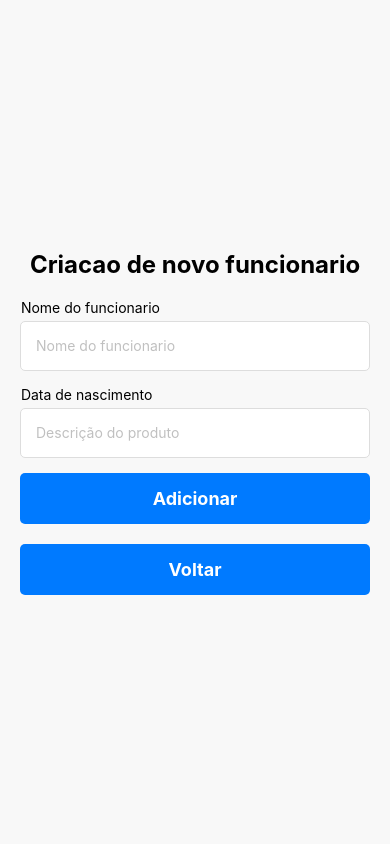
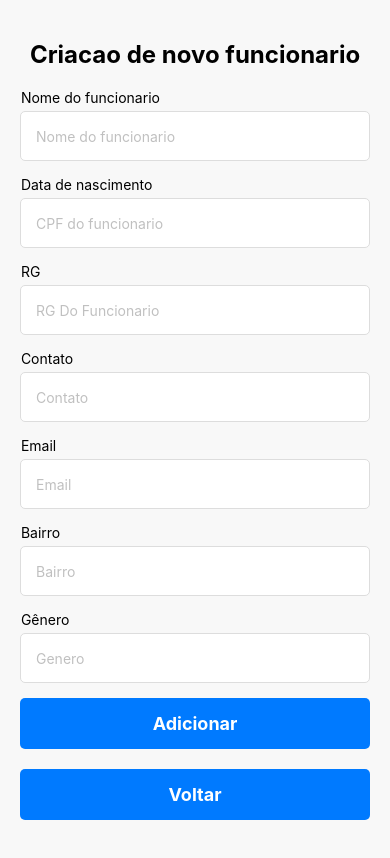
Before and after one commit to GiorgioRafael/Organiza, a React Native app: screen /TelaFuncionarios in a window 390 px wide. Built offline with nearby package versions, Linux system fonts and the light colour scheme; no server answers.

Commit message:
atualizaçoes na tela de funcionarios(nao tive tempo de testar) e algumas cores do app)

```diff
--- a/Components/DetalhesProduto.jsx
+++ b/Components/DetalhesProduto.jsx
@@ -1,63 +1,130 @@
 import React from 'react';
-import { Text, View, Button, StyleSheet, TouchableOpacity} from 'react-native';
-import { getFirestore } from "firebase/firestore";
-import { app } from '../config';
+import { Text, View, StyleSheet, TouchableOpacity, Alert } from 'react-native';
 import { empresaDelete } from './FireBaseDelete';
+const DetalhesProduto = ({ navigation, route }) => {
+  const { userId, produto } = route.params;
 
-const db = getFirestore(app);
+  const handleEdit = () => {
+    Alert.alert('Editar', 'Função de edição a ser implementada');
+  };
 
-const DetalhesProduto = ({ navigation, route }) => {
-  const { userId, produto } = route.params; // Acessa o produto e userId passados via navegação
-
+  const handleDelete = () => {
+    Alert.alert(
+      'Confirmar exclusão',
+      'Tem certeza que deseja excluir este produto?',
+      [
+        { text: 'Cancelar', style: 'cancel' },
+        {
+          text: 'Excluir',
+          onPress: () => {{ empresaDelete(userId, produto.id, navigation) }
+          }
+        },
+      ]
+    );
+  };
 
   return (
     <View style={styles.container}>
-      <Text style={styles.title}>Detalhes do Produto</Text>
-      <Text>Código: {produto.Codigo_Produto}</Text>
-      <Text>Nome: {produto.NomeProduto}</Text>
-      <Text>Quantidade: {produto.quantidade}</Text>
-      <Text>Preço: {produto.preco}</Text>
+      <Text style={styles.title}>Detalhes do item</Text>
 
-      <Button title='Excluir' onPress={() => { empresaDelete(userId, produto.id, navigation) }}/>
+      <View style={styles.infoContainer}>
+        <View style={styles.infoRow}>
+          <Text style={styles.label}>Código:</Text>
+          <Text style={styles.value}>{produto.Codigo_Produto}</Text>
+        </View>
+        <View style={styles.infoRow}>
+          <Text style={styles.label}>Nome:</Text>
+          <Text style={styles.value}>{produto.NomeProduto}</Text>
+        </View>
+        <View style={styles.infoRow}>
+          <Text style={styles.label}>Quantidade:</Text>
+          <Text style={styles.value}>{produto.quantidade}</Text>
+        </View>
+        <View style={styles.infoRow}>
+          <Text style={styles.label}>Preço:</Text>
+          <Text style={styles.label}>
+        Preço: {produto.preço !== undefined ? produto.preço.toFixed(2) : 'Preço não disponível'}
+      </Text>
+        </View>
+      </View>
 
+      <View style={styles.buttonContainer}>
+        <TouchableOpacity style={[styles.button, styles.editButton]} onPress={handleEdit}>
+          <Text style={styles.buttonText}>Editar</Text>
+        </TouchableOpacity>
+        <TouchableOpacity style={[styles.button, styles.deleteButton]} onPress={handleDelete}>
+          <Text style={styles.buttonText}>Excluir</Text>
+        </TouchableOpacity>
+      </View>
 
-
-      <Button title="Voltar" onPress={() => navigation.goBack()} />
+      <TouchableOpacity style={[styles.button, styles.backButton]} onPress={() => navigation.goBack()}>
+        <Text style={styles.buttonText}>Voltar</Text>
+      </TouchableOpacity>
     </View>
   );
 }
 
 const styles = StyleSheet.create({
-    addButton: {
-      backgroundColor: '#007AFF',
-      padding: 15,
-      borderRadius: 5,
-      marginBottom: 20,
-      width: '100%',
-      alignItems: 'center',
-  },
   container: {
     flex: 1,
-      justifyContent: 'center',
-      alignItems: 'center',
+    padding: 20,
     backgroundColor: '#f0f0f0',
-      padding: 20,
   },
   title: {
     fontSize: 24,
     fontWeight: 'bold',
     marginBottom: 20,
     color: '#333',
+    textAlign: 'center',
   },
-    text: {
+  infoContainer: {
+    backgroundColor: '#fff',
+    borderRadius: 10,
+    padding: 15,
+    marginBottom: 20,
+  },
+  infoRow: {
+    flexDirection: 'row',
+    justifyContent: 'space-between',
+    marginBottom: 10,
+  },
+  label: {
     fontSize: 16,
-      marginBottom: 10,
+    fontWeight: 'bold',
     color: '#666',
   },
+  value: {
+    fontSize: 16,
+    color: '#333',
+  },
+  buttonContainer: {
+    flexDirection: 'row',
+    justifyContent: 'space-between',
+    marginBottom: 20,
+  },
   button: {
-      marginTop: 20,
-    }
+    padding: 15,
+    borderRadius: 5,
+    alignItems: 'center',
+  },
+  editButton: {
+    backgroundColor: '#007AFF',
+    flex: 1,
+    marginRight: 10,
+  },
+  deleteButton: {
+    backgroundColor: '#FF3B30',
+    flex: 1,
+    marginLeft: 10,
+  },
+  backButton: {
+    backgroundColor: '#007AFF',
+  },
+  buttonText: {
+    color: '#fff',
+    fontSize: 16,
+    fontWeight: 'bold',
+  },
 });
 
-
 export default DetalhesProduto;
--- a/Components/EmpresaLogin.jsx
+++ b/Components/EmpresaLogin.jsx
@@ -1,13 +1,11 @@
 import React, { useState } from 'react';
-import { View, Text, TextInput, TouchableOpacity, StyleSheet, Alert } from 'react-native';
+import { View, Text, TextInput, TouchableOpacity, StyleSheet, Alert, KeyboardAvoidingView, Platform, ScrollView } from 'react-native';
 import { LinearGradient } from 'expo-linear-gradient';
 import { createEmpresaInfo } from './FireBaseAdd';
 import { createUserWithEmailAndPassword } from 'firebase/auth';
 import { FIREBASE_AUTH } from '../config';
 
-
 const EmpresaLogin = ({ navigation }) => {
-  //use state das variaveis utilizadas
   const auth = FIREBASE_AUTH;
 
   const [empresaNome, setEmpresa] = useState('');
@@ -15,7 +13,7 @@ const EmpresaLogin = ({ navigation }) => {
   const [nome, setNome] = useState('');
   const [password, setPassword] = useState('');
   const [passwordVerify, setPasswordVerify] = useState('');
-    const [buttonNext, setButtonNext] = useState('Continuar')
+  const [buttonNext, setButtonNext] = useState('Continuar');
 
   const isEmpty = (str) => !str || 0 === str.length;
 
@@ -23,6 +21,7 @@ const EmpresaLogin = ({ navigation }) => {
     const emailRegex = /^[^\s@]+@[^\s@]+\.[^\s@]+$/;
     return emailRegex.test(email);
   };
+
   const validateInputs = () => {
     if (isEmpty(empresaNome) || isEmpty(email) || isEmpty(nome) || isEmpty(password) || isEmpty(passwordVerify)) {
       return { valid: false, message: "Preencha todos os campos" };
@@ -39,39 +38,32 @@ const EmpresaLogin = ({ navigation }) => {
     return { valid: true };
   };
 
-
   const handleContinuar = async () => {
-      // logica verificacao de login abaixo
-      setButtonNext('Carregando...')
+    setButtonNext('Carregando...');
     const validation = validateInputs();
     if (!validation.valid) {
-      Alert.alert("Erro", "Email ou senha inválidos", [
-        { text: "tentar novamente" },
+      Alert.alert("Erro", validation.message, [
+        { text: "Tentar novamente" },
       ]);
-      setButtonNext('Continuar')
+      setButtonNext('Continuar');
       return;
-      //verifica se todos os campos estão preenchidos
-    } else if(validation.valid){
+    } else if (validation.valid) {
       const empresaInfo = {
         empresaNome: empresaNome,
         empresaEmail: email,
         empresaGestor: nome,
         empresaSenha: password,
-    }
+      };
       try {
         const response = await createUserWithEmailAndPassword(auth, email, password);
-      createEmpresaInfo(empresaInfo, navigation)
-      //console.log(response)
-      console.log('cadastrado com sucesso')
-
+        createEmpresaInfo(empresaInfo, navigation);
+        console.log('Cadastrado com sucesso');
       } catch (error) {
-      Alert.alert('Erro ao cadastrar a empresa: '+ error);
-      console.log(error)
-      setButtonNext('Continuar')
+        Alert.alert('Erro ao cadastrar a empresa: ' + error);
+        console.log(error);
+        setButtonNext('Continuar');
       }
     }
-    //adicao dos dados na database
-
   };
 
   const handleTelaInicial = () => {
@@ -79,16 +71,23 @@ const EmpresaLogin = ({ navigation }) => {
   };
 
   const handleFuncionario = () => {
-      navigation.navigate('LoginScreen')
-      // logica para criacao de conta/empresa
+    navigation.navigate('LoginScreen');
   };
+
   const title = '{Organiza}';
   return (
-      <View style={styles.container}>
+    <KeyboardAvoidingView
+      style={styles.container}
+      behavior={Platform.OS === 'ios' ? 'padding' : 'height'}
+    >
       <LinearGradient
         colors={['#090979', '#020024']}
         style={styles.background}
       />
+      <ScrollView contentContainerStyle={styles.scrollContainer}
+        showsVerticalScrollIndicator={false}
+        showsHorizontalScrollIndicator={false}
+        >
         <Text style={styles.title}>{title}</Text>
         <Text style={styles.title2}>Registro de empresa</Text>
 
@@ -97,44 +96,43 @@ const EmpresaLogin = ({ navigation }) => {
           value={empresaNome}
           style={styles.input}
           placeholder="Digite o nome da empresa"
-          onChangeText={(text)=> setEmpresa(text)}
+          onChangeText={(text) => setEmpresa(text)}
         />
-        <Text
-        style={styles.formInput}>
-          Email</Text>
+        <Text style={styles.formInput}>Email</Text>
         <TextInput
           style={styles.input}
           placeholder="Digite seu email"
           value={email}
-          onChangeText={(email)=> setEmail(email)}
+          onChangeText={(email) => setEmail(email)}
         />
-
         <Text style={styles.formInput}>Nome</Text>
         <TextInput
           value={nome}
           style={styles.input}
           placeholder="Digite seu nome"
-          onChangeText={(nome)=> setNome(nome)}
+          onChangeText={(nome) => setNome(nome)}
         />
         <Text style={styles.formInput}>Senha</Text>
         <TextInput
           style={styles.input}
           placeholder="Digite sua senha"
           value={password}
-          onChangeText={(password)=> setPassword(password)}
+          onChangeText={(password) => setPassword(password)}
           secureTextEntry
         />
         <Text style={styles.formInput}>Repita sua senha</Text>
-        <TextInput style={styles.input}
+        <TextInput
+          style={styles.input}
           placeholder="Digite novamente sua senha"
           value={passwordVerify}
-          onChangeText={(passwordVerify)=> setPasswordVerify(passwordVerify)}
+          onChangeText={(passwordVerify) => setPasswordVerify(passwordVerify)}
           secureTextEntry
         />
 
         <TouchableOpacity
           style={styles.submitButton}
-        onPress={handleContinuar}>
+          onPress={handleContinuar}
+        >
           <Text style={styles.submitButtonText}>{buttonNext}</Text>
         </TouchableOpacity>
 
@@ -147,17 +145,23 @@ const EmpresaLogin = ({ navigation }) => {
             <Text style={styles.optionButtonText}>Tela inicial</Text>
           </TouchableOpacity>
         </View>
-      </View>
+      </ScrollView>
+    </KeyboardAvoidingView>
   );
-  }
+};
 
 const styles = StyleSheet.create({
   container: {
     flex: 1,
-      backgroundImage : 'linear-gradient(45deg, #3c1779, #0073c5)',
+    backgroundImage: 'linear-gradient(45deg, #3c1779, #0073c5)',
     alignItems: 'center',
     justifyContent: 'center',
     padding: 20,
+  },
+  scrollContainer: {
+    flexGrow: 1,
+    justifyContent: 'center',
+    alignItems: 'center',
   },
   title: {
     fontSize: 42,
@@ -189,7 +193,7 @@ const EmpresaLogin = ({ navigation }) => {
     borderRadius: 5,
     justifyContent: 'center',
     alignItems: 'center',
-      maringTop: 15,
+    marginTop: 15,
     marginBottom: 20,
   },
   submitButtonText: {
@@ -201,6 +205,7 @@ const EmpresaLogin = ({ navigation }) => {
     flexDirection: 'row',
     justifyContent: 'space-between',
     width: '100%',
+    paddingBottom: 10,
   },
   buttonRowHelp: {
     flexDirection: 'row',
@@ -246,10 +251,7 @@ const EmpresaLogin = ({ navigation }) => {
     fontSize: 12,
     fontWeight: 'bold',
     marginTop: 20,
-    }
+  },
 });
 
-
-
-
 export default EmpresaLogin;
--- a/Components/TelaEstoque.jsx
+++ b/Components/TelaEstoque.jsx
@@ -67,11 +67,11 @@ const TelaEstoque = ({ navigation, route }) => {
     <View style={styles.container}>
       <Text style={styles.title}>Estoque</Text>
       <View style={styles.buttonRow}>
-        <TouchableOpacity style={styles.optionButton} onPress={() => navigation.navigate('FormProduto')}>
+        <TouchableOpacity style={styles.optionButtonAdd} onPress={() => navigation.navigate('FormProduto')}>
           <Icon name="add-circle-outline" size={24} color="#fff" />
           <Text style={styles.optionButtonText}>Novo Produto</Text>
         </TouchableOpacity>
-        <TouchableOpacity style={styles.optionButton}>
+        <TouchableOpacity style={styles.optionButtonEdit}>
           <Icon name="exit-to-app" size={24} color="#fff" />
           <Text style={styles.optionButtonText}>Registrar saída</Text>
         </TouchableOpacity>
@@ -139,6 +139,28 @@ const styles = StyleSheet.create({
   },
   optionButton: {
     backgroundColor: '#007aff',
+    paddingHorizontal: 10,
+    paddingVertical: 12,
+    borderRadius: 8,
+    flex: 1,
+    marginHorizontal: 5,
+    flexDirection: 'row',
+    alignItems: 'center',
+    justifyContent: 'center',
+  },
+  optionButtonEdit: {
+    backgroundColor: '#ffbf00',
+    paddingHorizontal: 10,
+    paddingVertical: 12,
+    borderRadius: 8,
+    flex: 1,
+    marginHorizontal: 5,
+    flexDirection: 'row',
+    alignItems: 'center',
+    justifyContent: 'center',
+  },
+  optionButtonAdd: {
+    backgroundColor: '#32936f',
     paddingHorizontal: 10,
     paddingVertical: 12,
     borderRadius: 8,
--- a/Components/TelaFuncionarios.jsx
+++ b/Components/TelaFuncionarios.jsx
@@ -5,13 +5,14 @@ import { getFirestore } from 'firebase/firestore';
 import { createFuncionario } from './FireBaseAdd'
 
 export const TelaFuncionarios = ( { navigation, route }) => {
+  // campos dos funcionarios
     const [funcNome, setFuncNome] = useState('');
     const [funcDataNascimento, setFuncDataNascimento] = useState('');
     const [funcCpf, setFuncCpf] = useState('');
     const [funcRg, setFuncRg] = useState('');
     const [funcContato, setFuncContato] = useState('');
     const [funcEmail, setFuncEmail] = useState('');
-    const [funcEndereco, setFuncEndereco] = useState('');
+    const [funcBairro, setFuncBairro] = useState('');
     const [funcGenero, setFuncGenero] = useState('');
     const { userId } = route.params;
 
@@ -54,10 +55,50 @@ export const TelaFuncionarios = ( { navigation, route }) => {
         <Text style={styles.formInput}>Data de nascimento</Text>
         <TextInput
           style={styles.input}
-          placeholder="Descrição do produto"
+          placeholder="CPF do funcionario"
           placeholderTextColor="#c0c0c0"
-          value={funcDataNascimento}
-          onChangeText={(funcDataNascimento)=> setFuncDataNascimento(funcDataNascimento)}
+          value={funcCpf}
+          onChangeText={(funcCpf)=> setFuncCpf(funcCpf)}
+        />
+        <Text style={styles.formInput}>RG</Text>
+        <TextInput
+          style={styles.input}
+          placeholder="RG Do Funcionario"
+          placeholderTextColor="#c0c0c0"
+          value={funcRg}
+          onChangeText={(funcRg)=> setFuncRg(funcRg)}
+        />
+        <Text style={styles.formInput}>Contato</Text>
+        <TextInput
+          style={styles.input}
+          placeholder="Contato"
+          placeholderTextColor="#c0c0c0"
+          value={funcContato}
+          onChangeText={(funcContato)=> setFuncContato(funcContato)}
+        />
+        <Text style={styles.formInput}>Email</Text>
+        <TextInput
+          style={styles.input}
+          placeholder="Email"
+          placeholderTextColor="#c0c0c0"
+          value={funcEmail}
+          onChangeText={(funcEmail)=> setFuncEmail(funcEmail)}
+        />
+        <Text style={styles.formInput}>Bairro</Text>
+        <TextInput
+          style={styles.input}
+          placeholder="Bairro"
+          placeholderTextColor="#c0c0c0"
+          value={funcBairro}
+          onChangeText={(funcBairro)=> setFuncBairro(funcBairro)}
+        />
+        <Text style={styles.formInput}>Gênero</Text>
+        <TextInput
+          style={styles.input}
+          placeholder="Genero"
+          placeholderTextColor="#c0c0c0"
+          value={funcBairro}
+          onChangeText={(funcBairro)=> setFuncBairro(funcBairro)}
         />
         <TouchableOpacity style={styles.addButton} onPress={handleAddProduto}>
           <Text style={styles.addButtonText}>Adicionar</Text>
```
Also changed, not shown: Components/GerirFuncionario.jsx (+24 -15 lines). Lines whose indentation alone changed are shown as unchanged.
